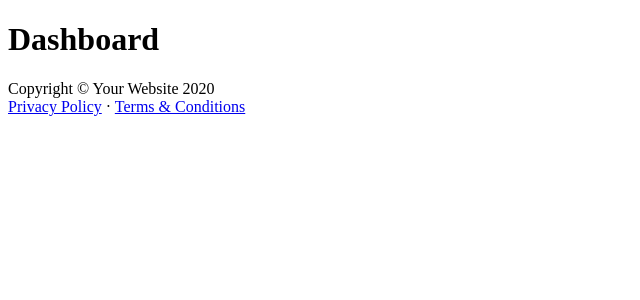
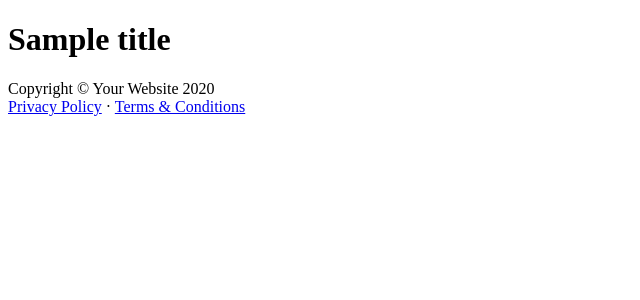
Before and after one commit to adprm/ci3-crud, a PHP site: the page made by application/views/admin/overview.php in a window 1280 px wide. Shown: the top 300 px of the page, without its empty margins (0-640 px from the left). Run offline with PHP 8.4, Linux system fonts and the light colour scheme; the template is opened without the code that fills it: most values are stand-ins (such as "Sample title", 1, 10 or a date in 2020); data that the repository does not hold is empty; some libraries are stand-ins or nearby versions.

Commit message:
set title

```diff
--- a/application/views/admin/overview.php
+++ b/application/views/admin/overview.php
@@ -1,6 +1,6 @@
 <div id="layoutSidenav_content">
     <main>
         <div class="container-fluid">
-            <h1 class="mt-4">Dashboard</h1>
+            <h1 class="mt-4"><?= $title; ?></h1>
         </div>
     </main>
```
